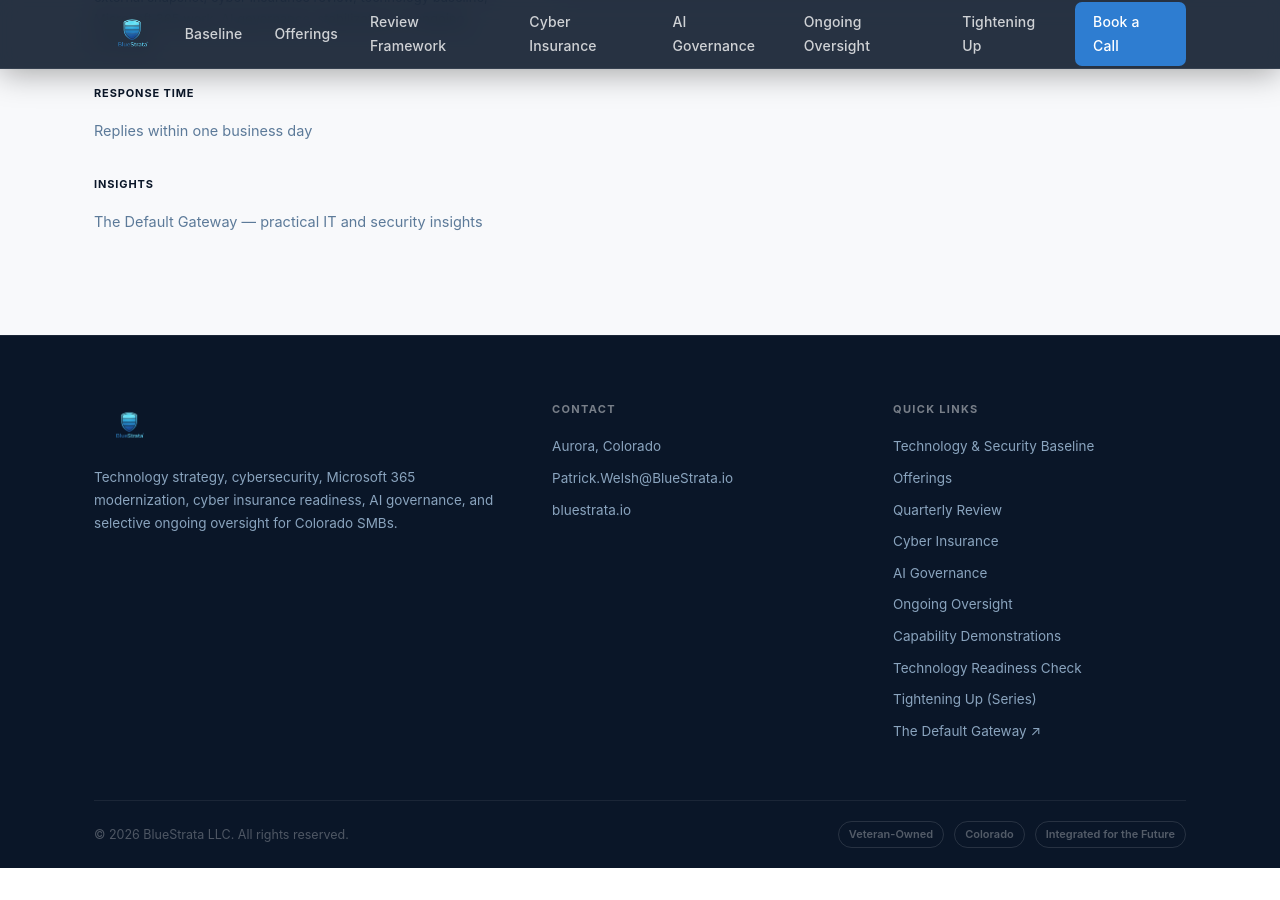
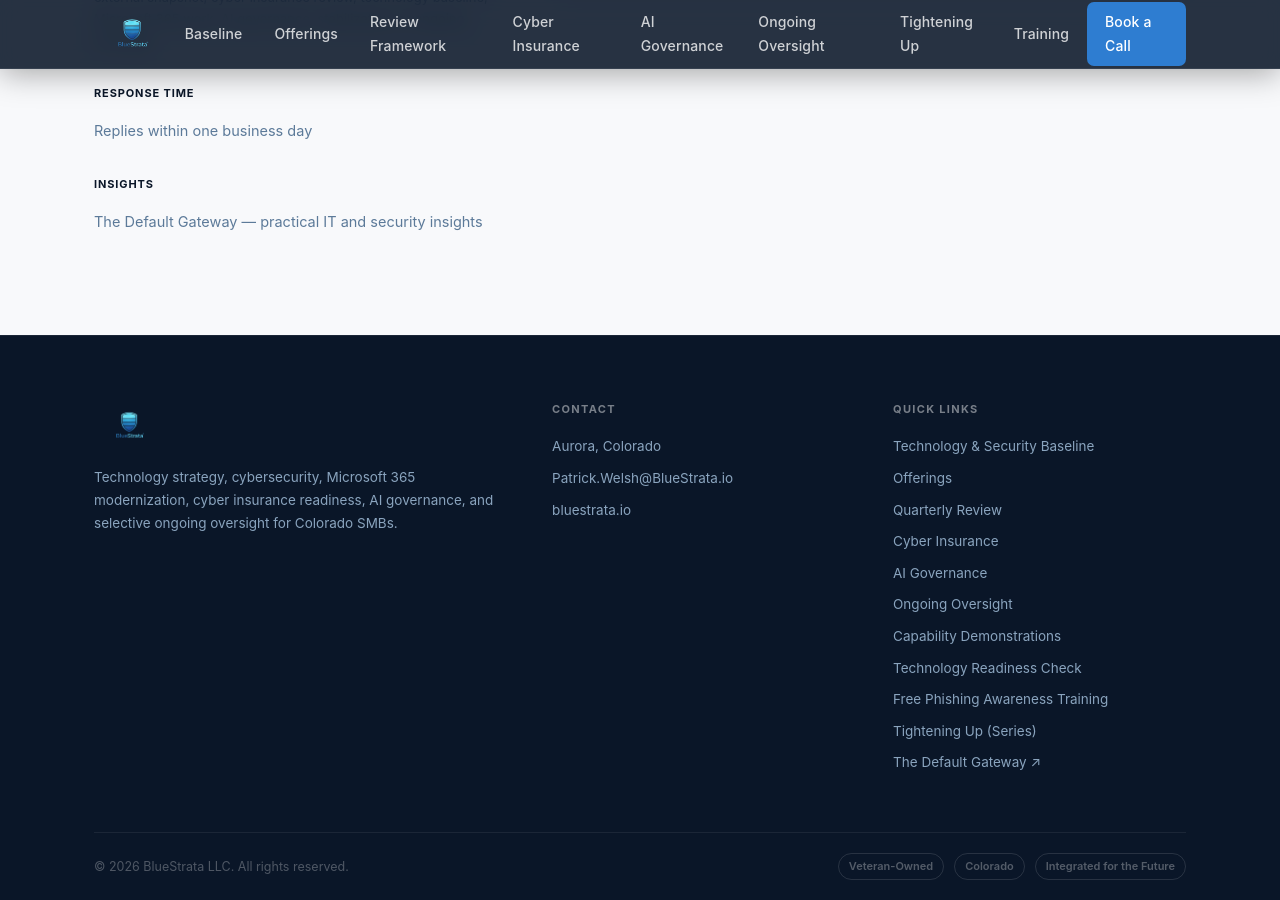
Before and after one commit to patrickmwelsh4040-ai/bluestrata-website, a Jekyll site: the page built from index.html, in a window 1280 px wide and 900 px high, scrolled down 13359 px. Built offline with Jekyll 4.4.1, drawn with Linux system fonts in a browser that asks for light colours; before the commit the page ends 14227 px from its top, so only the background shows below that.

Commit message:
Add phishing training links to site navigation

```diff
--- a/_layouts/default.html
+++ b/_layouts/default.html
@@ -355,6 +355,7 @@
         <li><a href="/#ai-automation">AI Governance</a></li>
         <li><a href="/#services">Ongoing Oversight</a></li>
         <li><a href="/tightening-up/">Tightening Up</a></li>
+        <li><a href="/phishing-training.html">Training</a></li>
         <li><a href="/#contact" class="nav-cta">Book a Call</a></li>
       </ul>
       <div class="hamburger" id="hamburger" aria-label="Menu" role="button" tabindex="0">
@@ -369,6 +370,7 @@
       <a href="/#ai-automation" class="mobile-link">AI Governance</a>
       <a href="/#services" class="mobile-link">Ongoing Oversight</a>
       <a href="/tightening-up/" class="mobile-link">Tightening Up</a>
+      <a href="/phishing-training.html" class="mobile-link">Phishing Training</a>
       <a href="/#contact" class="mobile-link">Book a Call</a>
     </div>
   </div>
@@ -399,6 +401,7 @@
         <a href="/#services">Ongoing Oversight</a>
         <a href="/#capabilities">Capability Demonstrations</a>
         <a href="/assessment.html">Technology Readiness Check</a>
+        <a href="/phishing-training.html">Free Phishing Awareness Training</a>
         <a href="/tightening-up/">Tightening Up (Series)</a>
         <a href="https://defaultgateway.substack.com" target="_blank" rel="noopener">The Default Gateway ↗</a>
       </div>
```
